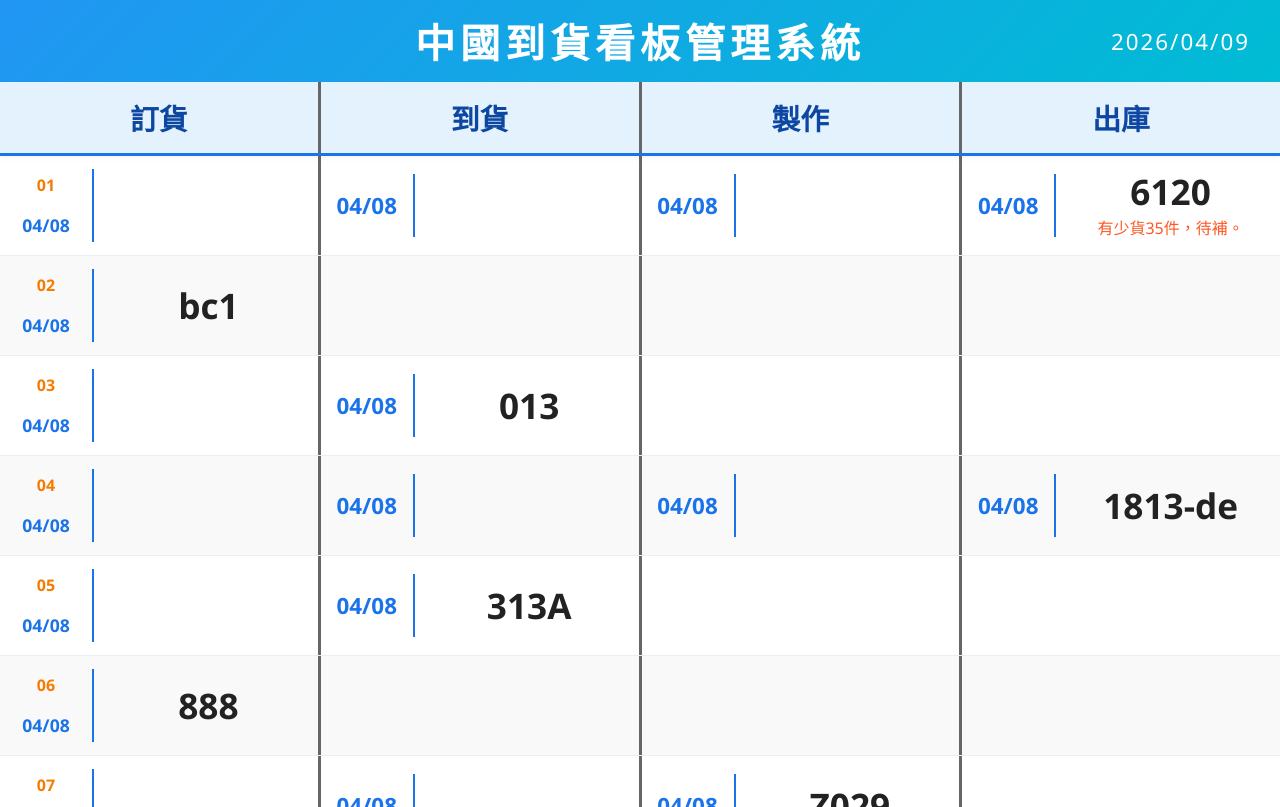
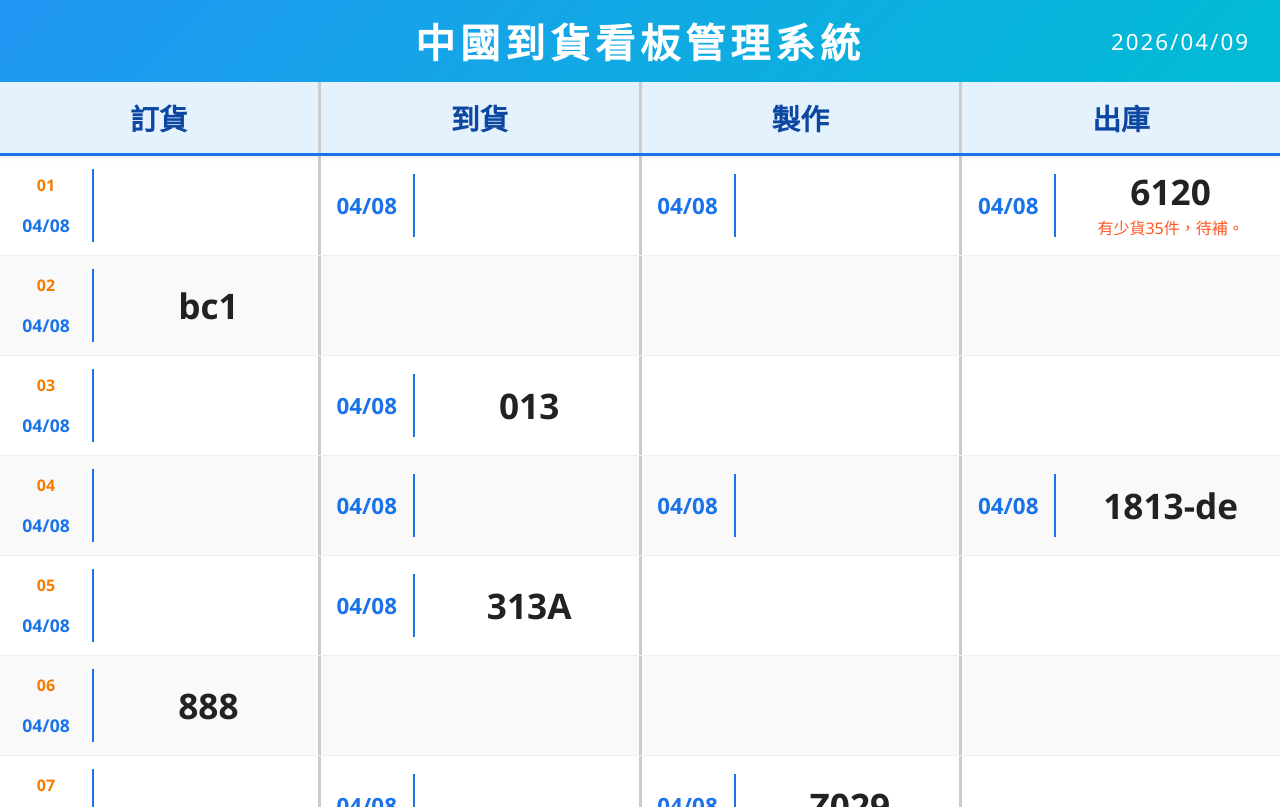
Before and after one commit to OdinLai/POR, a Flask app: page /show in a window 1280 px wide. Run offline with Flask 3, Linux system fonts and the light colour scheme; data comes from the database, SQL or seed files in the repository.

Commit message:
style: 分割線改淺灰色、序號改橘色

```diff
--- a/PORsystem/templates/show.html
+++ b/PORsystem/templates/show.html
@@ -57,7 +57,7 @@
         font-size: 1.8rem;
         font-weight: bold;
         color: #0d47a1;
-        border-right: 3px solid #666;
+        border-right: 3px solid #ccc;
     }
     .col-header:last-child { border-right: none; }
 
@@ -78,7 +78,7 @@
 
     .cell {
         flex: 1;
-        border-right: 3px solid #666;
+        border-right: 3px solid #ccc;
         display: flex;
         align-items: center;
         justify-content: center;
```
